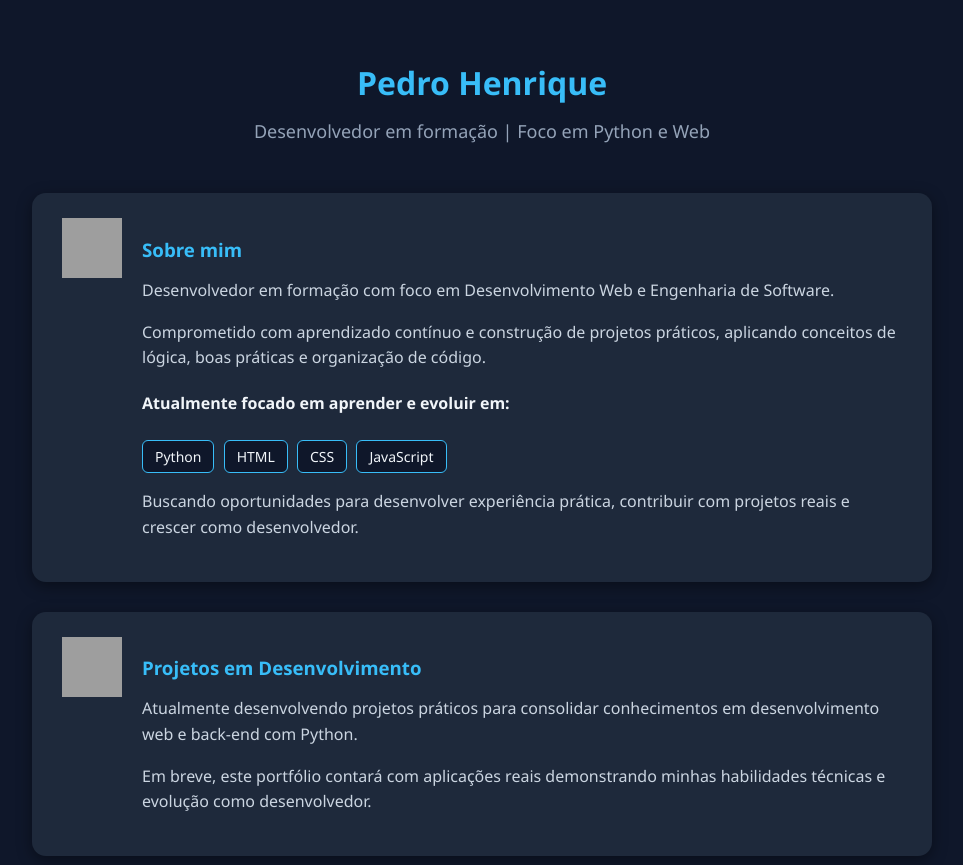
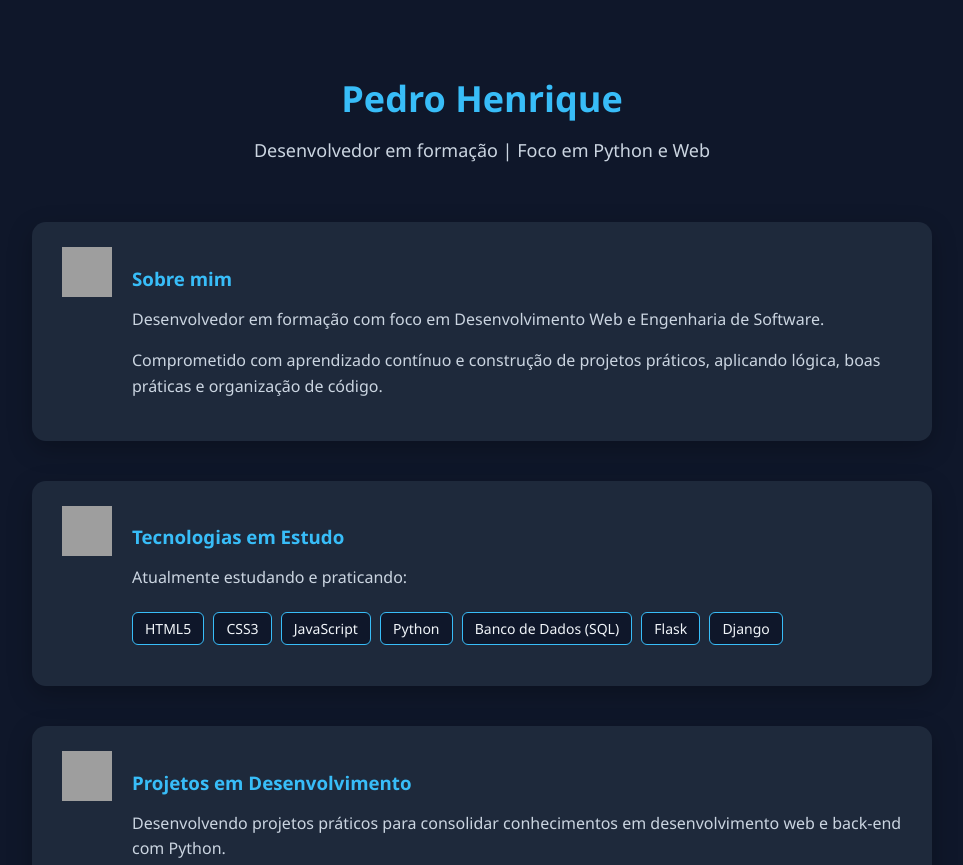
Before and after one commit to pedrohd01001-ai/portfolio, a plain HTML site: page index.html in a window 1280 px wide. Shown: the top 865 px of the page, without its empty margins (158-1121 px from the left). Drawn offline with Linux system fonts and the light colour scheme; grey boxes are pictures that could not be loaded.

Commit message:
novas melhorias
Updated styles and content in index.html to enhance layout and visual appeal.

```diff
--- a/index.html
+++ b/index.html
@@ -16,22 +16,22 @@
         .container {
             max-width: 900px;
             margin: auto;
-            padding: 40px 20px;
+            padding: 50px 20px;
         }
 
         header {
             text-align: center;
-            margin-bottom: 50px;
+            margin-bottom: 60px;
         }
 
         header h1 {
             color: #38bdf8;
             margin-bottom: 10px;
-            font-size: 32px;
+            font-size: 36px;
         }
 
         header h2 {
-            color: #94a3b8;
+            color: #cbd5e1;
             font-weight: normal;
             font-size: 18px;
         }
@@ -40,8 +40,8 @@
             background-color: #1e293b;
             padding: 25px 30px;
             border-radius: 14px;
-            margin-bottom: 30px;
-            box-shadow: 0 4px 15px rgba(0,0,0,0.4);
+            margin-bottom: 40px;
+            box-shadow: 0 8px 25px rgba(0,0,0,0.25);
             transition: 0.3s;
             display: flex;
             align-items: flex-start;
@@ -50,12 +50,12 @@
 
         .card:hover {
             background-color: #334155;
-            transform: translateY(-5px);
+            transform: translateY(-3px);
         }
 
         .card img {
-            width: 60px;
-            height: 60px;
+            width: 50px;
+            height: 50px;
         }
 
         .card h3 {
@@ -107,6 +107,7 @@
             margin-top: 10px;
             font-weight: bold;
             transition: 0.3s;
+            box-shadow: 0 4px 10px rgba(0,0,0,0.3;
         }
 
         .btn:hover {
@@ -117,14 +118,14 @@
 
         .profile {
             text-align: center;
-            margin-top: 60px;
+            margin-top: 70px;
         }
 
         .profile img {
             width: 160px;
             height: 160px;
             border-radius: 50%;
-            border: 3px solid #38bdf8;
+            border: 2px solid #38bdf8;
             transition: 0.3s;
         }
 
@@ -147,7 +148,8 @@
             text-align: center;
             margin-top: 60px;
             color: #64748b;
-            font-size: 14px;
+            font-size: 13px;
+            opacity: 0.8;
         }
 
     </style>
@@ -165,43 +167,43 @@
             <img src="https://img.icons8.com/ios-filled/50/38bdf8/user.png" alt="Sobre mim">
             <div>
                 <h3>Sobre mim</h3>
-
                 <p>
                     Desenvolvedor em formação com foco em Desenvolvimento Web e Engenharia de Software.
                 </p>
-
                 <p>
                     Comprometido com aprendizado contínuo e construção de projetos práticos,
-                    aplicando conceitos de lógica, boas práticas e organização de código.
-                </p>
-
-                <h4>Atualmente focado em aprender e evoluir em:</h4>
-
-                <ul>
-                    <li>Python</li>
-                    <li>HTML</li>
-                    <li>CSS</li>
-                    <li>JavaScript</li>
-                </ul>
-
-                <p>
-                    Buscando oportunidades para desenvolver experiência prática,
-                    contribuir com projetos reais e crescer como desenvolvedor.
+                    aplicando lógica, boas práticas e organização de código.
                 </p>
             </div>
         </div>
 
-        <!-- Projetos em Desenvolvimento -->
+        <!-- Tecnologias em Estudo -->
+        <div class="card">
+            <img src="https://img.icons8.com/ios-filled/50/38bdf8/source-code.png" alt="Tecnologias">
+            <div>
+                <h3>Tecnologias em Estudo</h3>
+                <p>Atualmente estudando e praticando:</p>
+                <ul>
+                    <li>HTML5</li>
+                    <li>CSS3</li>
+                    <li>JavaScript</li>
+                    <li>Python</li>
+                    <li>Banco de Dados (SQL)</li>
+                    <li>Flask</li>
+                    <li>Django</li>
+                </ul>
+            </div>
+        </div>
+
+        <!-- Projetos -->
         <div class="card">
             <img src="https://img.icons8.com/ios-filled/50/38bdf8/code.png" alt="Projetos">
             <div>
                 <h3>Projetos em Desenvolvimento</h3>
-
                 <p>
-                    Atualmente desenvolvendo projetos práticos para consolidar conhecimentos
+                    Desenvolvendo projetos práticos para consolidar conhecimentos
                     em desenvolvimento web e back-end com Python.
                 </p>
-
                 <p>
                     Em breve, este portfólio contará com aplicações reais demonstrando
                     minhas habilidades técnicas e evolução como desenvolvedor.
@@ -219,7 +221,7 @@
             </div>
         </div>
 
-        <!-- Foto e mensagem -->
+        <!-- Foto -->
         <div class="profile">
             <img src="https://avatars.githubusercontent.com/u/263078954?s=400&v=4" alt="Pedro Henrique">
             <h3>Pedro Henrique</h3>
```
